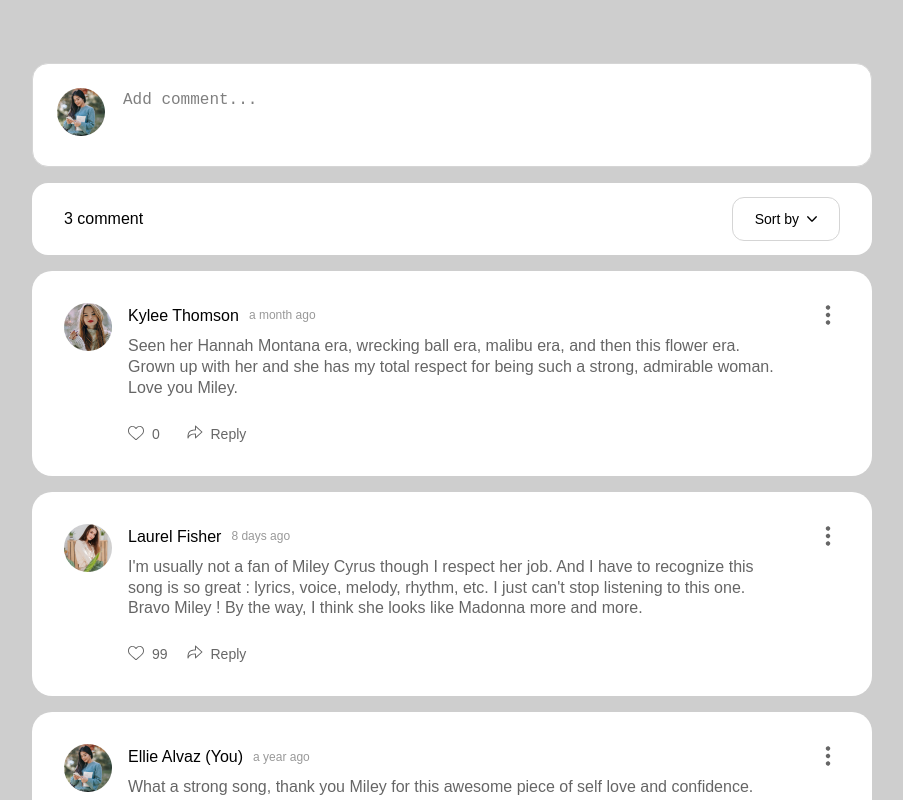
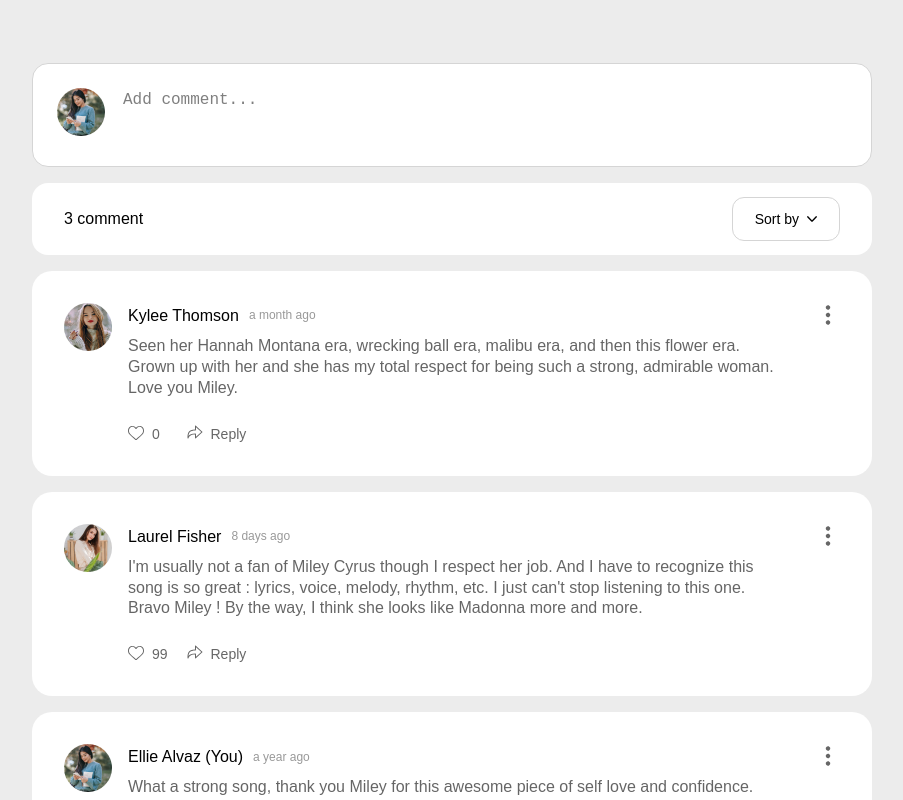
Before and after one commit to blazycaBlazej/interactive-comment-section, a React (Create React App) app: page / in a window 1280 px wide. Shown: the top 800 px of the page, without its empty margins (188-1091 px from the left). Built offline with nearby package versions, Linux system fonts and the light colour scheme; a web font is replaced by a local one.

Commit message:
change background color

```diff
--- a/src/index.css
+++ b/src/index.css
@@ -4,7 +4,7 @@ html {
 }
 
 body {
-	background-color: #cecece;
+	background-color: #ececec;
 }
 
 tml,
```
